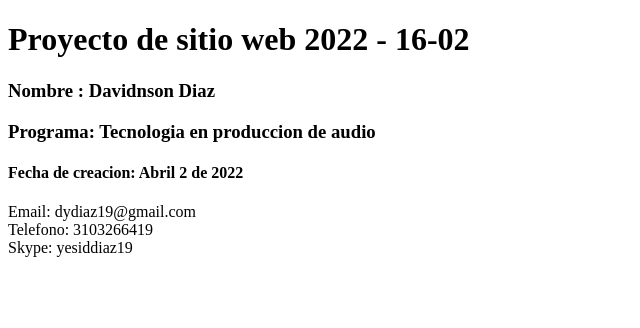
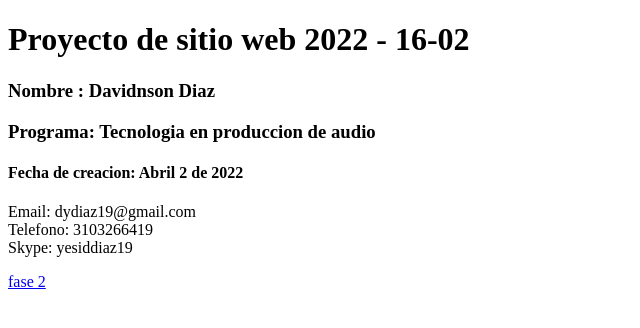
Before and after one commit to dydiaz/DSW-DavidnsonDiaz, a plain HTML site: page index.html in a window 1280 px wide. Shown: the full height of the page, 0-640 px from the left. Drawn offline with Linux system fonts and the light colour scheme.

Commit message:
Update index.html

```diff
--- a/index.html
+++ b/index.html
@@ -17,7 +17,7 @@
             Telefono: 3103266419 <br>
             Skype: yesiddiaz19 <br>
         </p>
-
+        <a href="fase2/design.html">fase 2</a>
 
 </body>
 </html>
```
